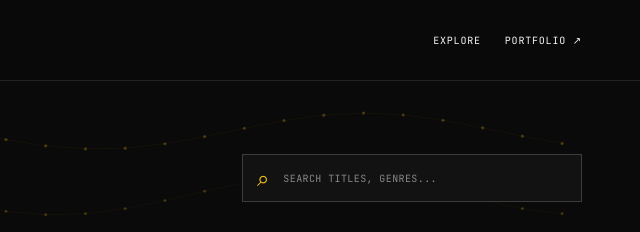
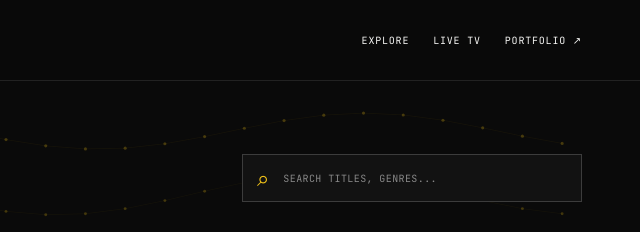
Before and after one commit to rijonrrb/screenroom, a plain HTML site: page watch/index.html in a window 1280 px wide. Shown: the top 232 px of the page, 634-1274 px from the left. Drawn offline with Linux system fonts and the light colour scheme.

Commit message:
feat: link live TV from Screenroom navigation

```diff
--- a/watch/index.html
+++ b/watch/index.html
@@ -1,7 +1,7 @@
 <!doctype html>
 <html lang="en"><head><meta charset="utf-8"><meta name="viewport" content="width=device-width,initial-scale=1"><meta name="color-scheme" content="dark"><title>SCREENROOM — Films & Series</title><meta name="description" content="SCREENROOM: a films and series experience with an original portfolio-inspired interface."><link rel="preconnect" href="https://fonts.googleapis.com"><link rel="preconnect" href="https://fonts.gstatic.com" crossorigin><link href="https://fonts.googleapis.com/css2?family=Space+Grotesk:wght@400;500;600;700&family=JetBrains+Mono:wght@400;500;600&display=swap" rel="stylesheet"><link rel="stylesheet" href="./assets/screenroom.css?v=0.3.6"></head>
 <body data-page="catalog" data-watch-base="https://screenroom.devrijonn.com/" data-preview="true">
-<header class="topbar"><div class="shell topbar-inner"><a class="wordmark" href="https://screenroom.devrijonn.com/" aria-label="SCREENROOM home"><span class="mark">▰</span> SCREEN<span>ROOM</span><span class="dot">.</span></a><nav class="toplinks" aria-label="Primary"><a href="https://screenroom.devrijonn.com/">EXPLORE</a><a href="https://devrijonn.com/">PORTFOLIO ↗</a></nav></div></header>
+<header class="topbar"><div class="shell topbar-inner"><a class="wordmark" href="https://screenroom.devrijonn.com/" aria-label="SCREENROOM home"><span class="mark">▰</span> SCREEN<span>ROOM</span><span class="dot">.</span></a><nav class="toplinks" aria-label="Primary"><a href="https://screenroom.devrijonn.com/">EXPLORE</a><a href="./iptv/">LIVE TV</a><a href="https://devrijonn.com/">PORTFOLIO ↗</a></nav></div></header>
 <main class="shell">
 <section class="catalog" aria-label="Explore titles"><div class="catalog-top"><div><h1 class="catalog-heading">YOUR WATCH<span class="dot">.</span></h1></div><div class="search-wrap"><label class="sr-only" for="catalog-search">Search movies and series</label><span aria-hidden="true">⌕</span><input id="catalog-search" type="search" placeholder="SEARCH TITLES, GENRES..." autocomplete="off"></div></div>
 <div class="filter-row"><div role="group" aria-label="Filter by format" class="tabs"><button class="tab active" data-filter="all" aria-pressed="true">ALL TITLES</button><button class="tab" data-filter="movie" aria-pressed="false">MOVIES</button><button class="tab" data-filter="series" aria-pressed="false">SERIES</button></div><span id="result-count" class="mono muted" aria-live="polite"></span></div>
```
